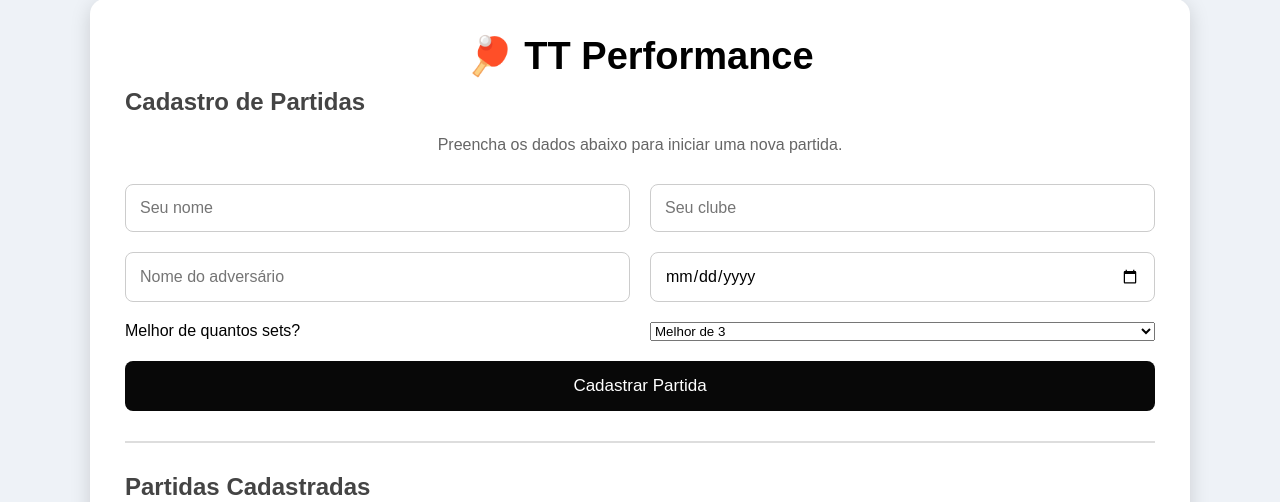
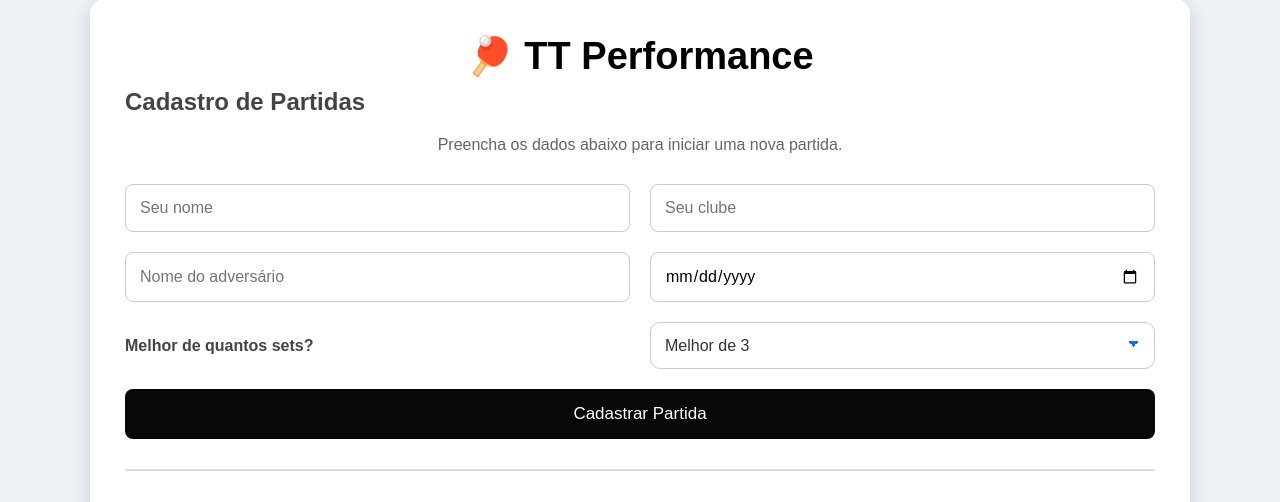
Before and after one commit to Erick-ken-tamae/tt-performance, a Flask app: page / in a window 1280 px wide. Shown: the part 41-543 px from the top of the page. Run offline with Flask 3, Linux system fonts and the light colour scheme; data that the repository does not hold is empty.

Commit message:
colocando o sets

```diff
--- a/static/partida.css
+++ b/static/partida.css
@@ -119,3 +119,50 @@ table tr:hover{
     margin-bottom:30px;
     font-size:16px;
 }
+
+label{
+    font-size:16px;
+    font-weight:bold;
+    color:#444;
+    align-self:center;
+}
+
+
+select{
+    padding:14px;
+    font-size:16px;
+    border:1px solid #ccc;
+    border-radius:10px;
+    background:white;
+    color:#333;
+    cursor:pointer;
+    outline:none;
+    transition:.3s;
+
+    appearance:none;
+
+    background-image:
+    linear-gradient(45deg, transparent 50%, #0d6efd 50%),
+    linear-gradient(135deg, #0d6efd 50%, transparent 50%);
+
+    background-position:
+    calc(100% - 20px) 18px,
+    calc(100% - 15px) 18px;
+
+    background-size:
+    6px 6px,
+    6px 6px;
+
+    background-repeat:no-repeat;
+}
+
+
+select:hover{
+    border-color:#0d6efd;
+}
+
+
+select:focus{
+    border-color:#0d6efd;
+    box-shadow:0 0 8px rgba(13,110,253,.3);
+}
--- a/templates/partida.html
+++ b/templates/partida.html
@@ -56,9 +56,11 @@
 
             <tr>
 
+                <td>{{ partida.id }}</td>
                 <td>{{ partida.nome_jogador }}</td>
                 <td>{{ partida.clube_jogador }}</td>
                 <td>{{ partida.nome_adversario }}</td>
+                <td>{{ partida.data_partida }}</td>
 
                 <td>
                 <a href="/iniciar_partida/{{ partida.id }}" class="btn-iniciar">
```
Also changed, not shown: static/js/iniciar_partida.js (+74 -106 lines), templates/iniciar_partida.html (+6 -6 lines).
